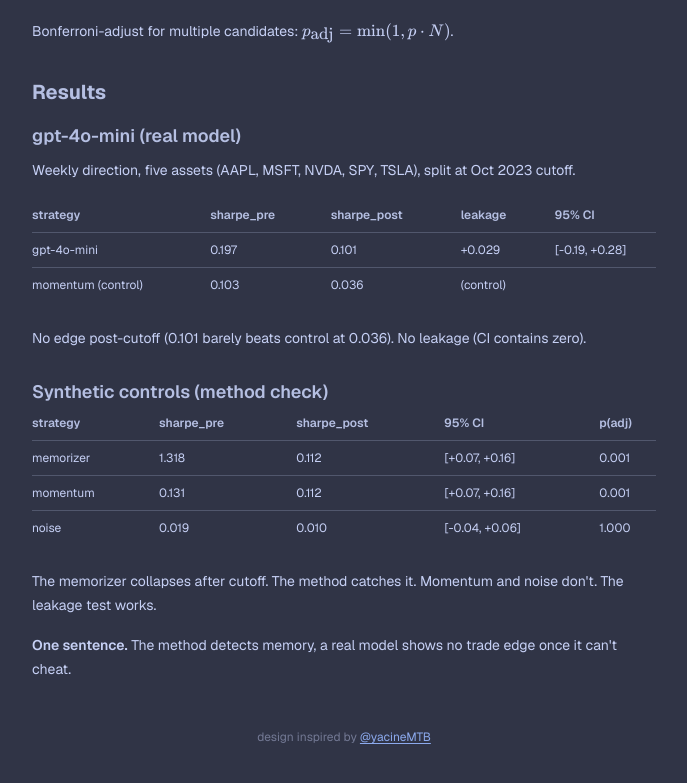
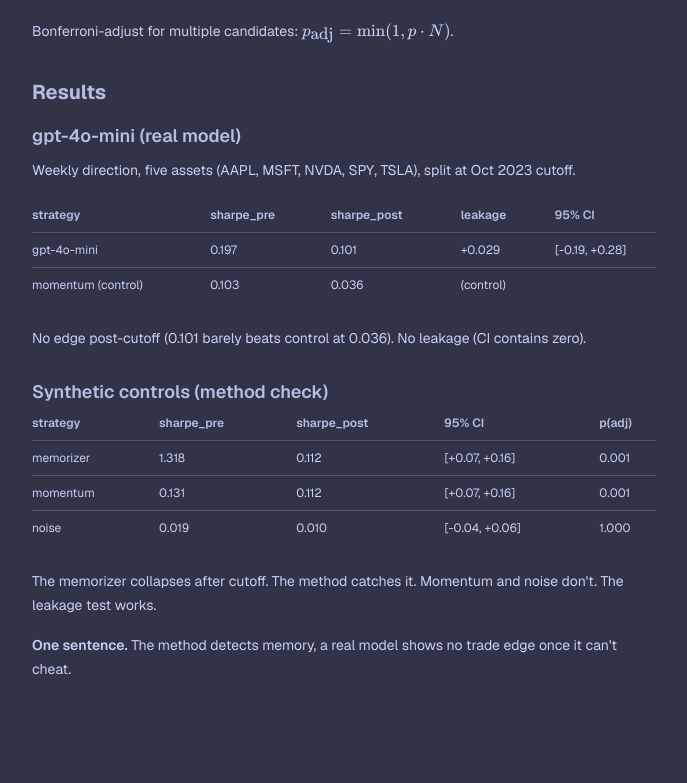
Before and after one commit to danielbusnz/danielbusnz, a Next.js app: page / in a window 1280 px wide. Shown: the part 2671-3454 px from the top of the page, without its empty margins (296-983 px from the left). After the commit the page ends 3400 px from the top, so only its background shows below. Built offline with nearby package versions, Linux system fonts and the light colour scheme.

Commit message:
remove footer credit

```diff
--- a/app/layout.tsx
+++ b/app/layout.tsx
@@ -180,19 +180,6 @@
                     <main className="mx-auto w-full max-w-2xl flex-1 px-6 pb-12">
                         {children}
                     </main>
-                    <footer
-                        className="mx-auto w-full max-w-2xl px-6 pb-12 text-center text-xs"
-                        style={{ color: "var(--ctp-overlay0)" }}
-                    >
-                        design inspired by{" "}
-                        <a
-                            href="https://x.com/yacineMTB"
-                            target="_blank"
-                            rel="noreferrer"
-                        >
-                            @yacineMTB
-                        </a>
-                    </footer>
                 </div>
             </body>
         </html>
```
